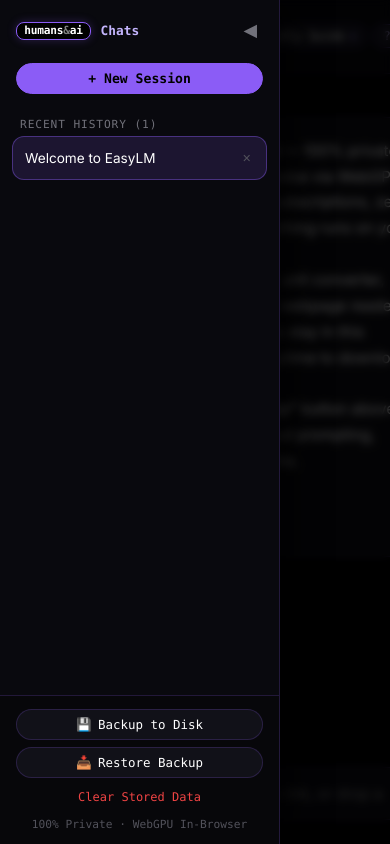
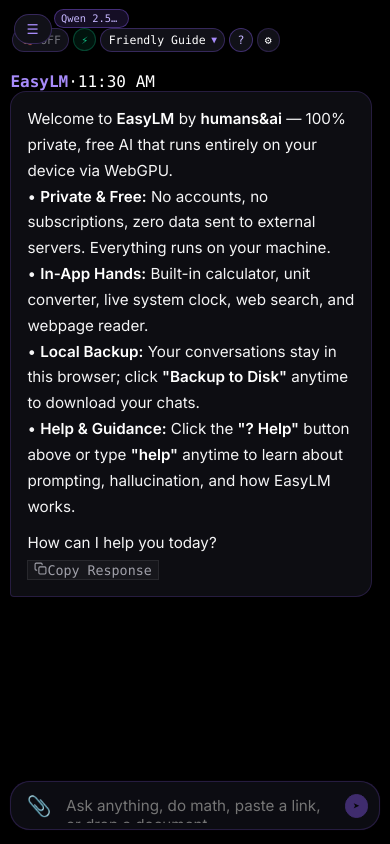
Before and after one commit to erastudil/easylm, a React (Vite) app: page / in a window 390 px wide. Built offline with nearby package versions, Linux system fonts and the light colour scheme; a web font is replaced by a local one.

Commit message:
feat(mobile): improve mobile appearance, responsive wrap guards, device detection, and iOS WebGPU guidance

```diff
--- a/src/App.tsx
+++ b/src/App.tsx
@@ -20,13 +20,15 @@
 import { SettingsModal, PERSONALITIES } from './components/SettingsModal';
 import { HelpModal } from './components/HelpModal';
 import { EASYLM_GUIDE_PROMPT_CONTEXT } from './data/help_guide';
+import { detectDevice, DeviceInfo } from './engine/device';
 
 export const App: React.FC = () => {
   const [sessions, setSessions] = useState<Session[]>([]);
   const [activeSessionId, setActiveSessionIdState] = useState<string | null>(null);
-  const [sidebarOpen, setSidebarOpen] = useState(true);
+  const [sidebarOpen, setSidebarOpen] = useState(() => typeof window !== 'undefined' ? window.innerWidth > 768 : false);
   const [settingsOpen, setSettingsOpen] = useState(false);
   const [helpOpen, setHelpOpen] = useState(false);
+  const [deviceInfo, setDeviceInfo] = useState<DeviceInfo | null>(null);
 
   // Model & Personality Configuration
   const [selectedModel, setSelectedModel] = useState<string>(DEFAULT_MODEL_ID);
@@ -68,9 +70,16 @@
     localStorage.setItem('easylm_searxng_url', url);
   };
 
-  // 1. Initial boot: load sessions or create first
+  // 1. Initial boot: detect device hardware & load sessions
   useEffect(() => {
-    setWebGpuAvailable(isWebGPUSupported());
+    detectDevice().then(dev => {
+      setDeviceInfo(dev);
+      setWebGpuAvailable(dev.hasWebGPU);
+      if (dev.isMobile && dev.recommendedModel) {
+        setSelectedModel(dev.recommendedModel);
+      }
+    });
+
     const loaded = loadAllSessions();
     if (loaded.length > 0) {
       setSessions(loaded);
@@ -523,21 +532,13 @@
       {/* Main Chat Area */}
       <main style={{ flex: 1, display: 'flex', flexDirection: 'column', height: '100vh', position: 'relative' }}>
         {/* Header HUD */}
-        <header style={{
-          padding: '0.75rem 1.25rem',
-          borderBottom: '1px solid rgba(139, 92, 246, 0.2)',
-          display: 'flex',
-          alignItems: 'center',
-          justifyContent: 'space-between',
-          backgroundColor: '#07070b',
-          zIndex: 30
-        }}>
+        <header className="header-hud">
           {/* Left: Brand & Model */}
-          <div style={{ display: 'flex', alignItems: 'center', gap: '0.65rem', marginLeft: sidebarOpen ? '0' : '3.5rem' }}>
+          <div className="header-brand-wrap" style={{ display: 'flex', alignItems: 'center', gap: '0.65rem', marginLeft: sidebarOpen ? '0' : '3.5rem' }}>
             <span className="header-title-text" style={{ fontWeight: 700, fontFamily: 'var(--font-mono)', fontSize: '0.95rem', letterSpacing: '0.04em', color: '#ffffff' }}>
               EasyLM
             </span>
-            <span style={{
+            <span className="model-pill-badge" style={{
               fontSize: '0.72rem',
               fontFamily: 'var(--font-mono)',
               padding: '0.15rem 0.5rem',
@@ -567,16 +568,17 @@
               title={extendedThinking ? 'Extended thinking active (click to turn OFF)' : 'Extended thinking disabled (click to turn ON)'}
             >
               <span>🧠</span>
-              <span>Think {extendedThinking ? 'ON' : 'OFF'}</span>
+              <span><span className="hide-on-mobile">Think </span>{extendedThinking ? 'ON' : 'OFF'}</span>
             </button>
 
             {/* Tools Indicator */}
             {toolsEnabled && (
               <span
                 style={{ fontSize: '0.72rem', fontFamily: 'var(--font-mono)', color: '#10b981', padding: '0.2rem 0.45rem', background: 'rgba(16,185,129,0.1)', borderRadius: '9999px', border: '1px solid rgba(16,185,129,0.3)' }}
-                title="In-app tools (Math, Units, Search, Web Reader) active"
+                title="In-app tools (Math, Units, Search, Web Reader, Weather, FX) active"
               >
-                ⚡ Hands
+                <span>⚡</span>
+                <span className="hide-on-mobile"> Hands</span>
               </span>
             )}
 
@@ -693,7 +695,7 @@
               title="Open EasyLM Guide & AI Primer"
             >
               <span>?</span>
-              <span>Help</span>
+              <span className="hide-on-mobile"> Help</span>
             </button>
 
             {/* Settings Button */}
@@ -707,6 +709,28 @@
             </button>
           </div>
         </header>
+
+        {/* WebGPU Device Status Notification Banner if unsupported */}
+        {!webGpuAvailable && (
+          <div style={{
+            backgroundColor: '#1c1307',
+            borderBottom: '1px solid #d97706',
+            color: '#fbbf24',
+            padding: '0.65rem 1.25rem',
+            fontSize: '0.78rem',
+            fontFamily: 'var(--font-mono)',
+            display: 'flex',
+            alignItems: 'center',
+            justifyContent: 'space-between',
+            gap: '0.5rem'
+          }}>
+            <span>
+              {deviceInfo?.isIOS
+                ? '⚠️ iOS WebGPU: Turn on in Settings → Safari → Advanced → Feature Flags → WebGPU, then refresh.'
+                : '⚠️ WebGPU not detected: Use Chrome, Edge (113+), or Android Chrome with hardware acceleration for local AI.'}
+            </span>
+          </div>
+        )}
 
         {/* Progress HUD bar during model download / warmup */}
         {modelProgress && (
@@ -729,7 +753,7 @@
         )}
 
         {/* Messages Stream */}
-        <div style={{ flex: 1, overflowY: 'auto', padding: '1.5rem 2rem', display: 'flex', flexDirection: 'column' }}>
+        <div className="messages-scroll-area" style={{ flex: 1, overflowY: 'auto', padding: '1.5rem 2rem', display: 'flex', flexDirection: 'column' }}>
           <div style={{ maxWidth: '820px', width: '100%', margin: '0 auto' }}>
             {activeSession && activeSession.messages.map((m) => (
               <MessageItem key={m.id} message={m} />
@@ -739,7 +763,7 @@
         </div>
 
         {/* Floating Rounded Prompt Bar */}
-        <div style={{ padding: '0.75rem 2rem 1.5rem', display: 'flex', justifyContent: 'center', zIndex: 20 }}>
+        <div className="prompt-wrapper" style={{ padding: '0.75rem 2rem 1.5rem', display: 'flex', justifyContent: 'center', zIndex: 20 }}>
           <div className="floating-prompt" style={{ maxWidth: '820px', width: '100%', padding: '0.5rem 0.85rem' }}>
             <div style={{ display: 'flex', alignItems: 'center', gap: '0.6rem' }}>
               {/* Attachment Button */}
--- /dev/null
+++ b/src/engine/device.ts
@@ -0,0 +1,63 @@
+export interface DeviceInfo {
+  isMobile: boolean;
+  isTablet: boolean;
+  isIOS: boolean;
+  isAndroid: boolean;
+  hasWebGPU: boolean;
+  osName: string;
+  recommendedModel: string;
+  gpuVendor?: string;
+  maxMemoryGB?: number;
+}
+
+/**
+ * Detect runtime device, mobile OS, memory tier, and WebGPU hardware
+ */
+export async function detectDevice(): Promise<DeviceInfo> {
+  const ua = typeof navigator !== 'undefined' ? navigator.userAgent || '' : '';
+  const isIOS = /iPad|iPhone|iPod/.test(ua) || (typeof navigator !== 'undefined' && navigator.platform === 'MacIntel' && navigator.maxTouchPoints > 1);
+  const isAndroid = /Android/i.test(ua);
+  const isMobile = isIOS || isAndroid || (typeof window !== 'undefined' && window.innerWidth <= 768);
+  const isTablet = /iPad|tablet/i.test(ua) || (typeof window !== 'undefined' && window.innerWidth > 768 && window.innerWidth <= 1024);
+
+  const hasWebGPU = typeof navigator !== 'undefined' && 'gpu' in navigator && !!(navigator as any).gpu;
+
+  let gpuVendor: string | undefined;
+  if (hasWebGPU) {
+    try {
+      const adapter = await (navigator as any).gpu.requestAdapter();
+      if (adapter && adapter.info) {
+        gpuVendor = `${adapter.info.vendor || ''} ${adapter.info.architecture || ''}`.trim();
+      }
+    } catch {
+      // ignore
+    }
+  }
+
+  // Device memory hint if available in browser
+  const maxMemoryGB = (navigator as any).deviceMemory;
+
+  // If mobile or device has <= 4GB RAM, default to 1.5B model for safety against browser OOM
+  const recommendedModel = (isMobile || (maxMemoryGB && maxMemoryGB <= 4))
+    ? 'Qwen2.5-1.5B-Instruct-q4f16_1-MLC'
+    : 'Qwen2.5-3B-Instruct-q4f16_1-MLC';
+
+  let osName = 'Desktop';
+  if (isIOS) osName = 'iOS';
+  else if (isAndroid) osName = 'Android';
+  else if (/Mac/i.test(ua)) osName = 'macOS';
+  else if (/Win/i.test(ua)) osName = 'Windows';
+  else if (/Linux/i.test(ua)) osName = 'Linux';
+
+  return {
+    isMobile,
+    isTablet,
+    isIOS,
+    isAndroid,
+    hasWebGPU,
+    osName,
+    recommendedModel,
+    gpuVendor,
+    maxMemoryGB
+  };
+}
--- a/src/styles/easylm.css
+++ b/src/styles/easylm.css
@@ -380,6 +380,25 @@
   animation: pulseGlow 2.5s infinite ease-in-out;
 }
 
+/* Content Wrapping & Overflow Guards */
+.prose-content {
+  overflow-wrap: break-word;
+  word-break: break-word;
+}
+
+.prose-content pre {
+  max-width: 100%;
+  overflow-x: auto;
+  -webkit-overflow-scrolling: touch;
+}
+
+.prose-content table {
+  display: block;
+  max-width: 100%;
+  overflow-x: auto;
+  -webkit-overflow-scrolling: touch;
+}
+
 /* Mobile Drawer & Responsive Layout */
 @media (max-width: 768px) {
   .sidebar-drawer {
@@ -405,15 +424,54 @@
     border-bottom: 1px solid rgba(139, 92, 246, 0.2);
     max-height: 140px;
   }
-  .header-actions {
+  .header-hud {
+    padding: 0.55rem 0.75rem !important;
+    gap: 0.35rem;
+  }
+  .header-brand-wrap {
+    margin-left: 2.6rem !important;
     gap: 0.35rem !important;
   }
+  .header-actions {
+    gap: 0.25rem !important;
+  }
   .header-title-text {
-    display: none;
+    display: none !important;
   }
-  .bubble-user,
+  .model-pill-badge {
+    max-width: 75px;
+    overflow: hidden;
+    text-overflow: ellipsis;
+    white-space: nowrap;
+    font-size: 0.65rem !important;
+    padding: 0.15rem 0.4rem !important;
+  }
+  .hide-on-mobile {
+    display: none !important;
+  }
+  .messages-scroll-area {
+    padding: 0.75rem 0.65rem !important;
+  }
+  .prompt-wrapper {
+    padding: 0.4rem 0.65rem 0.85rem !important;
+  }
+  .floating-prompt {
+    padding: 0.4rem 0.65rem !important;
+    border-radius: 20px !important;
+  }
+  .btn-pill {
+    padding: 0.25rem 0.45rem !important;
+    font-size: 0.72rem !important;
+  }
+  .bubble-user {
+    padding: 0.75rem 0.9rem !important;
+    border-radius: 16px 16px 4px 16px !important;
+    max-width: 96% !important;
+  }
   .bubble-assistant {
-    max-width: 95% !important;
+    padding: 0.85rem 1rem !important;
+    border-radius: 16px 16px 16px 4px !important;
+    max-width: 98% !important;
   }
 }
 
```
Also changed, not shown: index.html (+5 -1 lines).
